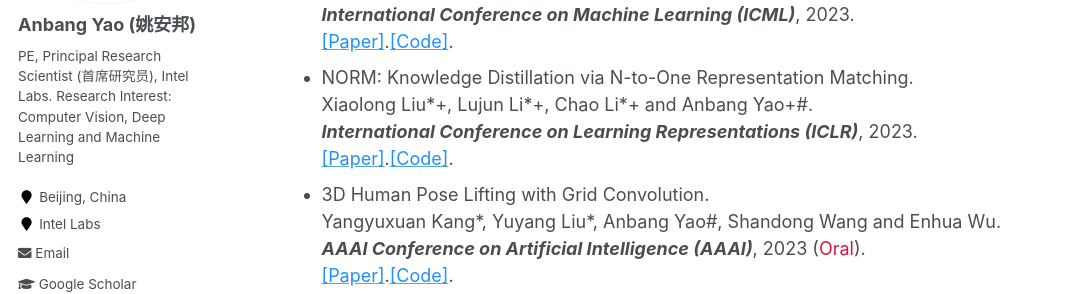
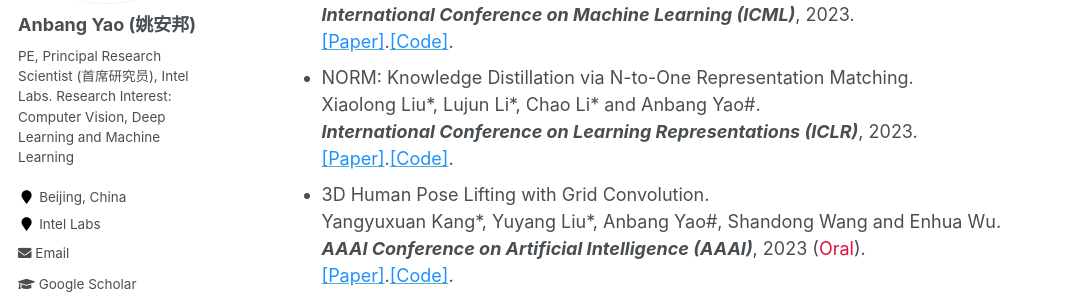
Before and after one commit to YaoAnbang/YaoAnbang.github.io, a Jekyll site: the page built from _pages/about.md, in a window 1280 px wide and 900 px high, scrolled down 2171 px. Shown: the part 166-460 px from the top of the window, without its empty margins (0-1070 px from the left). Built offline with Jekyll 4.4.1, drawn with Linux system fonts in a browser that asks for light colours.

Commit message:
Update about.md

```diff
--- a/_pages/about.md
+++ b/_pages/about.md
@@ -57,7 +57,7 @@ Selected Publications
 + Ske2Grid: Skeleton-to-Grid Representation Learning for Action Recognition.<br> Dongqi Cai\*, Yangyuxuan Kang\*, Anbang Yao\# and Yurong Chen.<br><em>**International Conference on Machine Learning (ICML)**</em>, 2023.<br> [<font color="DodgerBlue">[Paper]</font>](https://github.com/OSVAI/Ske2Grid).[<font color="DodgerBlue">[Code]</font>](https://github.com/OSVAI/Ske2Grid).<br>
 <!--</blockquote> -->
 <!-- <blockquote> -->
-+ NORM: Knowledge Distillation via N-to-One Representation Matching.<br> Xiaolong Liu\*\+, Lujun Li\*\+, Chao Li\*\+ and Anbang Yao\+\#.<br><em>**International Conference on Learning Representations (ICLR)**</em>, 2023.<br> [<font color="DodgerBlue">[Paper]</font>](https://openreview.net/pdf?id=CRNwGauQpb6).[<font color="DodgerBlue">[Code]</font>](https://github.com/OSVAI/NORM).<br>
++ NORM: Knowledge Distillation via N-to-One Representation Matching.<br> Xiaolong Liu\*, Lujun Li\*, Chao Li\* and Anbang Yao\#.<br><em>**International Conference on Learning Representations (ICLR)**</em>, 2023.<br> [<font color="DodgerBlue">[Paper]</font>](https://openreview.net/pdf?id=CRNwGauQpb6).[<font color="DodgerBlue">[Code]</font>](https://github.com/OSVAI/NORM).<br>
 <!--</blockquote> -->
 <!--</blockquote> -->
 + 3D Human Pose Lifting with Grid Convolution.<br> Yangyuxuan Kang\*, Yuyang Liu\*, Anbang Yao\#, Shandong Wang and Enhua Wu.<br><em>**AAAI Conference on Artificial Intelligence (AAAI)**</em>, 2023 (<font color="Crimson">Oral</font>).<br> [<font color="DodgerBlue">[Paper]</font>](https://arxiv.org/pdf/2302.08760.pdf).[<font color="DodgerBlue">[Code]</font>](https://github.com/OSVAI/GridConv).<br>
```
